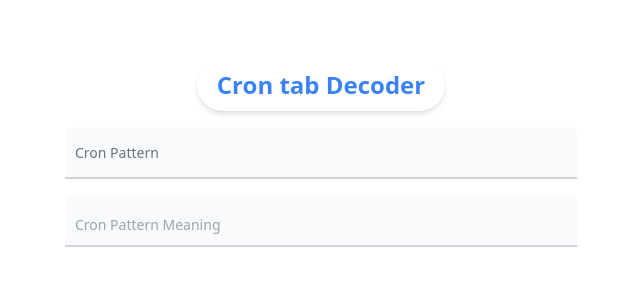
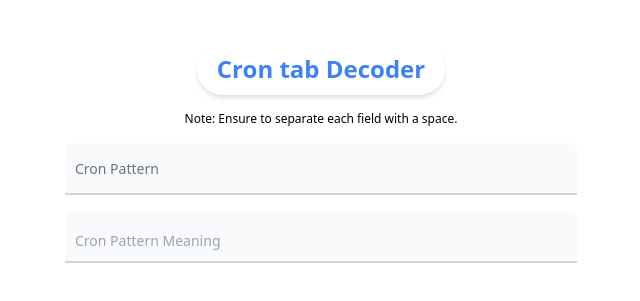
Before and after one commit to kunal202/cronTabDecoder, a React (Create React App) app: page / in a window 1280 px wide. Shown: the part 247-548 px from the top of the page, without its empty margins (319-959 px from the left). Built offline with nearby package versions, Linux system fonts and the light colour scheme.

Commit message:
feat(cron-tab-decoder)[main]: updated note below the heading

```diff
--- a/src/App.js
+++ b/src/App.js
@@ -110,6 +110,9 @@ function App() {
         <h1 className="text-2xl font-bold text-blue-500 text-center shadow-md px-5 py-2.5 rounded-full transform hover:scale-105 hover:shadow-lg transition-all duration-300">
           Cron tab Decoder
         </h1>
+        <h6 className="text-xs text-center">
+          Note: Ensure to separate each field with a space.
+        </h6>
         <div className="relative w-full max-w-lg">
           <input
             type="text"
```
